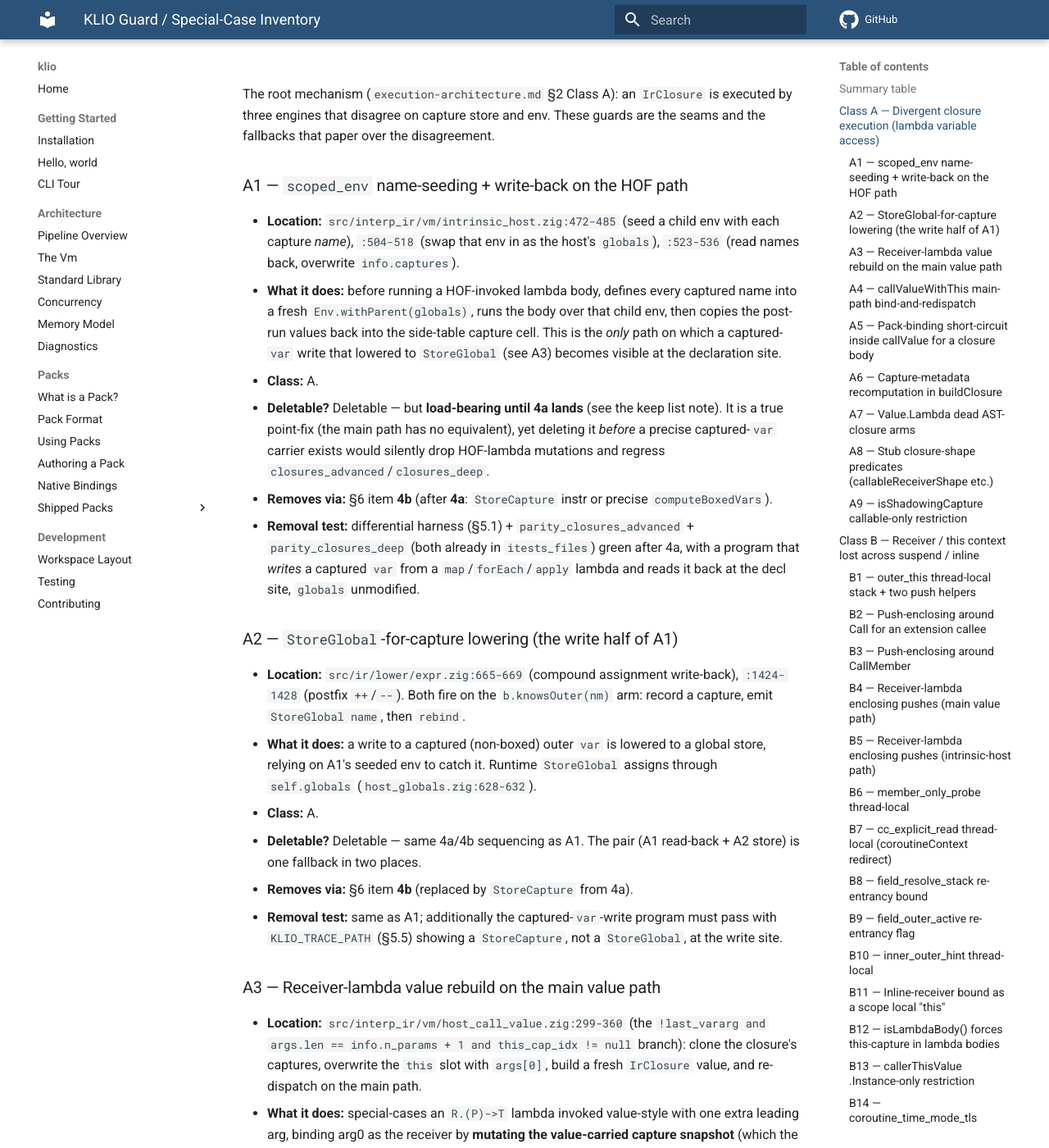
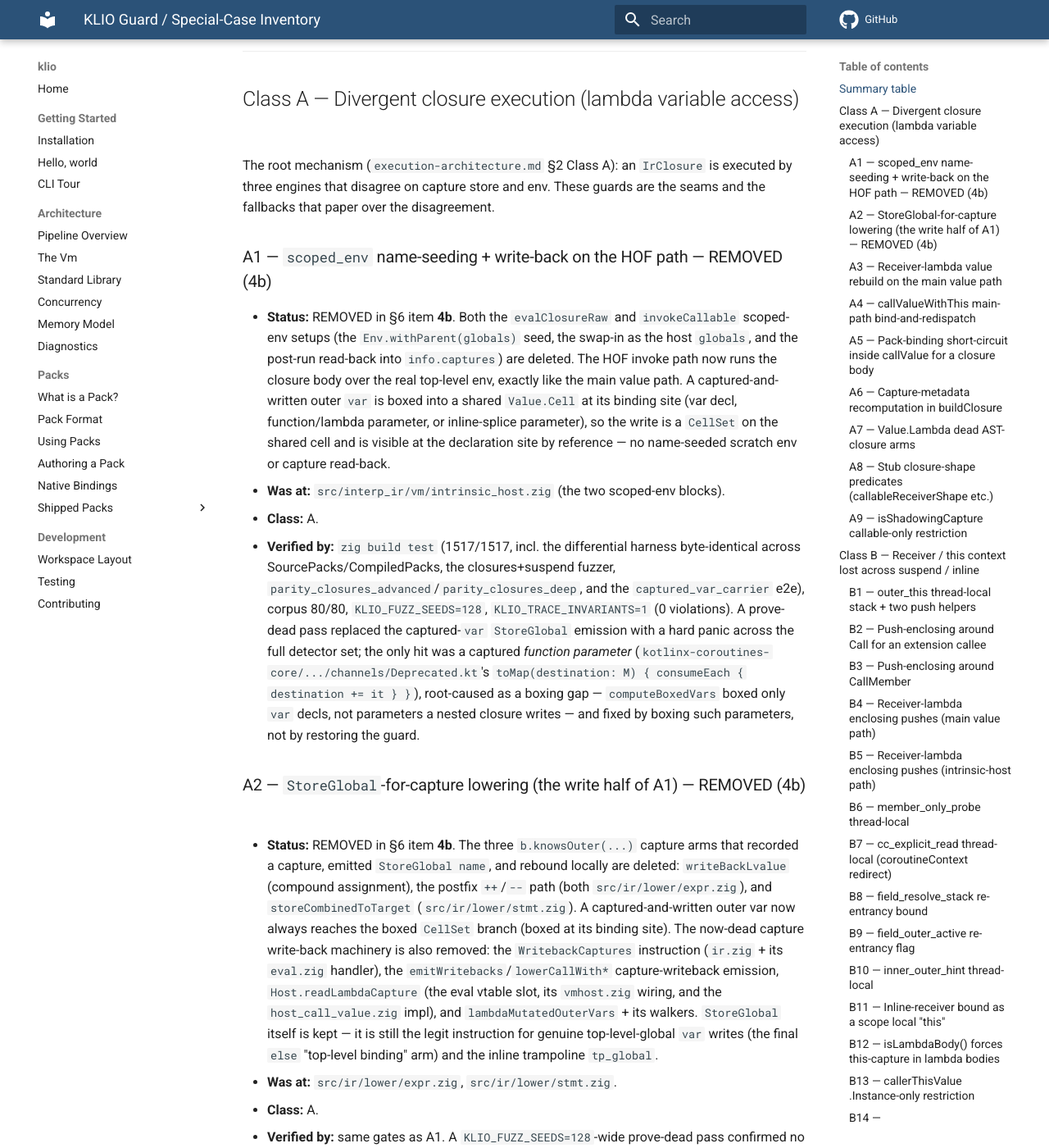
Before and after one commit to DrewCarlson/klio, an MkDocs documentation site: the page built from docs/analysis/guard-inventory.md, in a window 1280 px wide and 1400 px high, scrolled down 1345 px. Shown: the whole window at 82% size. Built offline with MkDocs 1.6.1 and Material for MkDocs 9.7.7, drawn with Linux system fonts in a browser that asks for light colours; comment, search, counter and statistics services are not loaded; some of the changed text lies outside the part shown.

Commit message:
ir: delete the scoped-env capture carrier, route every captured write through cells
With captured-var writes now landing on a precise shared cell, the
StoreGlobal-for-capture fallback and the scoped-env scratch environment
that round-tripped those writes on the stdlib-HOF path are dead. Extend
boxing to cover parameters a nested closure assigns to (function, lambda,
and inline-parameter boundaries), then remove the knowsOuter capture
branches, scoped_env on both HOF invoke paths, the WritebackCaptures
instruction and its emission, and the readLambdaCapture host hook.

```diff
--- a/docs/analysis/guard-inventory.md
+++ b/docs/analysis/guard-inventory.md
@@ -28,17 +28,17 @@
 
 ## Summary table
 
-| Class | Guards catalogued | Deletable (point-fix) | Keep (load-bearing) | Needs-verification |
-| --- | --- | --- | --- | --- |
-| A — closure execution / lambda variable access | 9 | 7 | 1 | 1 |
-| B — receiver/`this` across suspend/inline | 14 | 11 | 1 | 2 |
-| C — pack-vs-direct resolution | 12 | 10 | 1 | 1 |
-| Other-correctness / re-entrancy | 7 | 1 | 6 | 0 |
-| **Total** | **42** | **29** | **9** | **4** |
+| Class | Guards catalogued | Deletable (point-fix) | Keep (load-bearing) | Needs-verification | Removed |
+| --- | --- | --- | --- | --- | --- |
+| A — closure execution / lambda variable access | 9 | 7 | 1 | 1 | 2 (A1, A2 via 4b) |
+| B — receiver/`this` across suspend/inline | 14 | 11 | 1 | 2 | 0 |
+| C — pack-vs-direct resolution | 12 | 10 | 1 | 1 | 0 |
+| Other-correctness / re-entrancy | 7 | 1 | 6 | 0 | 0 |
+| **Total** | **42** | **29** | **9** | **4** | **2** |
 
 (A guard counted "needs-verification" is also counted in exactly one of
 deletable/keep per its best-current assessment; the four NV rows are A4, B9,
-B13, C12.)
+B13, C12. A1 and A2 are now REMOVED via §6 item 4b — see their entries.)
 
 The **keep list** (load-bearing branches that are NOT point-fixes and must not be
 deleted) is consolidated at the bottom.
@@ -51,43 +51,51 @@
 executed by three engines that disagree on capture store and env. These guards
 are the seams and the fallbacks that paper over the disagreement.
 
-### A1 — `scoped_env` name-seeding + write-back on the HOF path
+### A1 — `scoped_env` name-seeding + write-back on the HOF path — REMOVED (4b)
 
-- **Location:** `src/interp_ir/vm/intrinsic_host.zig:472-485` (seed a child env
-  with each capture *name*), `:504-518` (swap that env in as the host's
-  `globals`), `:523-536` (read names back, overwrite `info.captures`).
-- **What it does:** before running a HOF-invoked lambda body, defines every
-  captured name into a fresh `Env.withParent(globals)`, runs the body over that
-  child env, then copies the post-run values back into the side-table capture
-  cell. This is the *only* path on which a captured-`var` write that lowered to
-  `StoreGlobal` (see A3) becomes visible at the declaration site.
+- **Status:** REMOVED in §6 item **4b**. Both the `evalClosureRaw` and
+  `invokeCallable` scoped-env setups (the `Env.withParent(globals)` seed, the
+  swap-in as the host `globals`, and the post-run read-back into `info.captures`)
+  are deleted. The HOF invoke path now runs the closure body over the real
+  top-level env, exactly like the main value path. A captured-and-written outer
+  `var` is boxed into a shared `Value.Cell` at its binding site (var decl,
+  function/lambda parameter, or inline-splice parameter), so the write is a
+  `CellSet` on the shared cell and is visible at the declaration site by
+  reference — no name-seeded scratch env or capture read-back.
+- **Was at:** `src/interp_ir/vm/intrinsic_host.zig` (the two scoped-env blocks).
 - **Class:** A.
-- **Deletable?** Deletable — but **load-bearing until 4a lands** (see the keep
-  list note). It is a true point-fix (the main path has no equivalent), yet
-  deleting it *before* a precise captured-`var` carrier exists would silently
-  drop HOF-lambda mutations and regress `closures_advanced`/`closures_deep`.
-- **Removes via:** §6 item **4b** (after **4a**: `StoreCapture` instr or precise
-  `computeBoxedVars`).
-- **Removal test:** differential harness (§5.1) + `parity_closures_advanced` +
-  `parity_closures_deep` (both already in `itests_files`) green after 4a, with a
-  program that *writes* a captured `var` from a `map`/`forEach`/`apply` lambda and
-  reads it back at the decl site, `globals` unmodified.
+- **Verified by:** `zig build test` (1517/1517, incl. the differential harness
+  byte-identical across SourcePacks/CompiledPacks, the closures+suspend fuzzer,
+  `parity_closures_advanced`/`parity_closures_deep`, and the
+  `captured_var_carrier` e2e), corpus 80/80, `KLIO_FUZZ_SEEDS=128`,
+  `KLIO_TRACE_INVARIANTS=1` (0 violations). A prove-dead pass replaced the
+  captured-`var` `StoreGlobal` emission with a hard panic across the full detector
+  set; the only hit was a captured *function parameter*
+  (`kotlinx-coroutines-core/.../channels/Deprecated.kt`'s
+  `toMap(destination: M) { consumeEach { destination += it } }`), root-caused as a
+  boxing gap — `computeBoxedVars` boxed only `var` decls, not parameters a nested
+  closure writes — and fixed by boxing such parameters, not by restoring the guard.
 
-### A2 — `StoreGlobal`-for-capture lowering (the write half of A1)
+### A2 — `StoreGlobal`-for-capture lowering (the write half of A1) — REMOVED (4b)
 
-- **Location:** `src/ir/lower/expr.zig:665-669` (compound assignment write-back),
-  `:1424-1428` (postfix `++`/`--`). Both fire on the `b.knowsOuter(nm)` arm:
-  record a capture, emit `StoreGlobal name`, then `rebind`.
-- **What it does:** a write to a captured (non-boxed) outer `var` is lowered to a
-  global store, relying on A1's seeded env to catch it. Runtime `StoreGlobal`
-  assigns through `self.globals` (`host_globals.zig:628-632`).
+- **Status:** REMOVED in §6 item **4b**. The three `b.knowsOuter(...)` capture
+  arms that recorded a capture, emitted `StoreGlobal name`, and rebound locally
+  are deleted: `writeBackLvalue` (compound assignment), the postfix `++`/`--`
+  path (both `src/ir/lower/expr.zig`), and `storeCombinedToTarget`
+  (`src/ir/lower/stmt.zig`). A captured-and-written outer var now always reaches
+  the boxed `CellSet` branch (boxed at its binding site). The now-dead capture
+  write-back machinery is also removed: the `WritebackCaptures` instruction
+  (`ir.zig` + its `eval.zig` handler), the `emitWritebacks`/`lowerCallWith*`
+  capture-writeback emission, `Host.readLambdaCapture` (the eval vtable slot, its
+  `vmhost.zig` wiring, and the `host_call_value.zig` impl), and
+  `lambdaMutatedOuterVars` + its walkers. `StoreGlobal` itself is kept — it is
+  still the legit instruction for genuine top-level-global `var` writes (the final
+  `else` "top-level binding" arm) and the inline trampoline `tp_global`.
+- **Was at:** `src/ir/lower/expr.zig`, `src/ir/lower/stmt.zig`.
 - **Class:** A.
-- **Deletable?** Deletable — same 4a/4b sequencing as A1. The pair (A1 read-back +
-  A2 store) is one fallback in two places.
-- **Removes via:** §6 item **4b** (replaced by `StoreCapture` from 4a).
-- **Removal test:** same as A1; additionally the captured-`var`-write program must
-  pass with `KLIO_TRACE_PATH` (§5.5) showing a `StoreCapture`, not a
-  `StoreGlobal`, at the write site.
+- **Verified by:** same gates as A1. A `KLIO_FUZZ_SEEDS=128`-wide prove-dead pass
+  confirmed no non-boxed mutated outer var reaches the writeback emission before it
+  was deleted.
 
 ### A3 — Receiver-lambda value rebuild on the main value path
 
@@ -740,10 +748,9 @@
 structural roadmap *relocates* most (TLS→frame field / TLS→param / heuristic→
 registry-kind) rather than deleting the behavior.
 
-1. **`scoped_env` write-back (A1) / `StoreGlobal`-for-capture (A2)** — load-bearing
-   *until* §6 item 4a lands a precise captured-`var` carrier. Deleting first
-   silently drops HOF-lambda mutations (`closures_advanced`/`closures_deep`). This
-   is the single most important "do not delete yet" in the tree (§4.1 sequencing).
+1. **`scoped_env` write-back (A1) / `StoreGlobal`-for-capture (A2)** — REMOVED in
+   §6 item 4b (4a's precise captured-`var` carrier landed first, then 4b deleted
+   both). No longer a keep entry; see the A1/A2 entries above.
 2. **`map_fallback_active` / `iterable_fallback_active` (O1)** — the *flag* is a TLS
    to relocate, but the re-entrancy protection it provides is mandatory (infinite
    recursion otherwise).
```
Also changed, not shown: docs/analysis/execution-architecture.md (+30 -36 lines), 12 other files.
